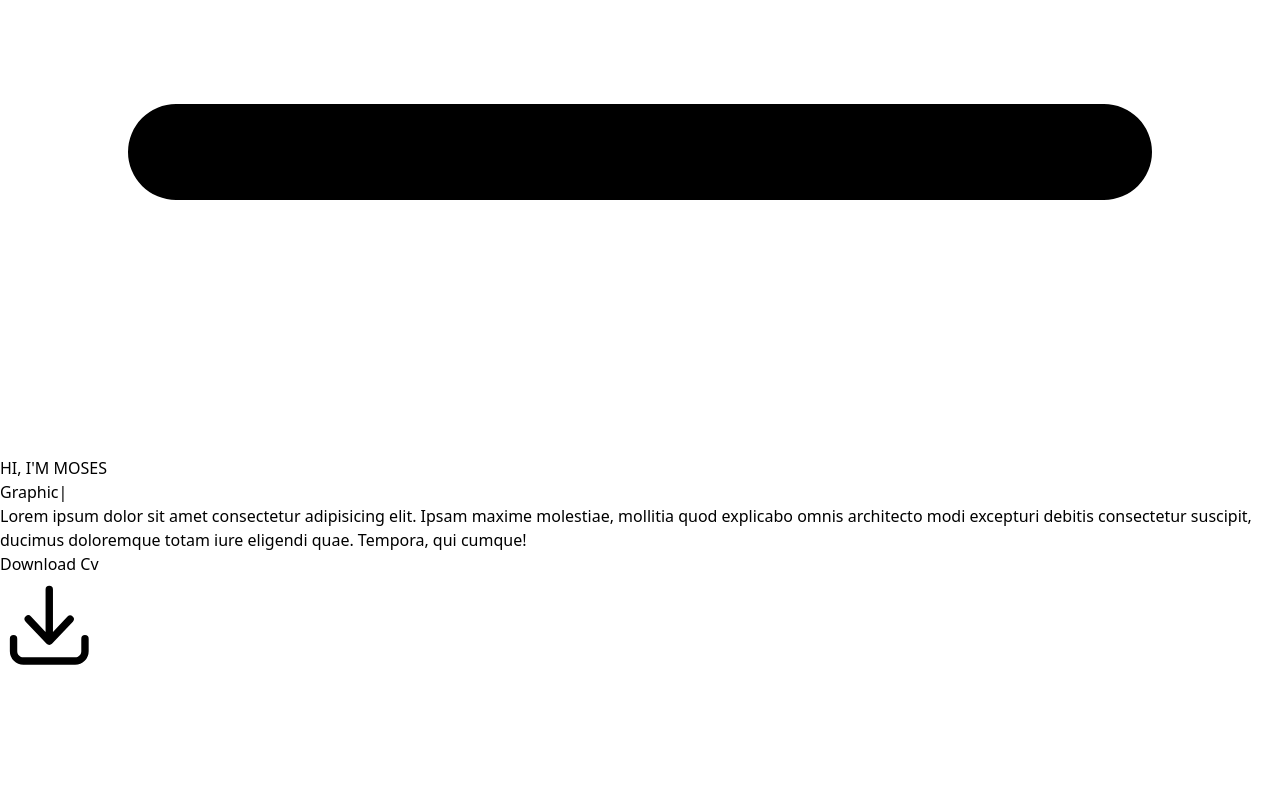
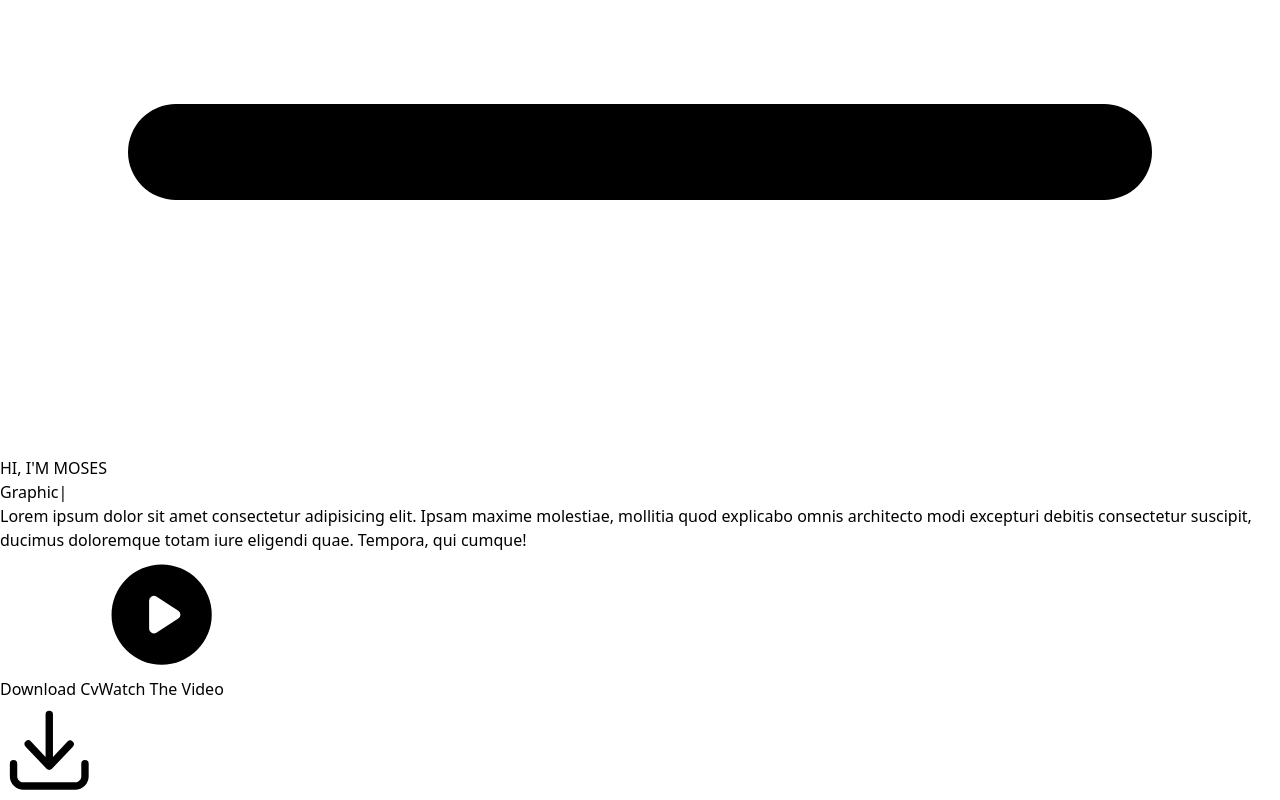
Before and after one commit to brightstar-moxi/brightstar, a Next.js app: page / in a window 1280 px wide. Shown: the part 2416-3216 px from the top of the page. Before the commit the page ends 3091 px from the top, so only its background shows below. Built offline with nearby package versions, Linux system fonts and the light colour scheme.

Commit message:
good afternoon

```diff
--- a/Components/Hero.tsx
+++ b/Components/Hero.tsx
@@ -2,7 +2,7 @@ import React from 'react'
 import Particle from './Particle'
 import TextEffect from './TextEffect'
 import Image from 'next/image'
-import { ArrowDownTrayIcon } from '@heroicons/react/20/solid'
+import { ArrowDownTrayIcon, PlayCircleIcon } from '@heroicons/react/20/solid'
 
 const Hero = () => {
     return (
@@ -14,16 +14,21 @@ const Hero = () => {
                         HI, I'M <span className='text-yellow-400'>MOSES</span>
                     </h1>
                     <TextEffect />
-                    <p className='mt-[2rem] text-[20px] text-[#ffffff92]'>
+                    <p className='mt-[1.5rem] text-[18px] text-[#ffffff92]'>
                         Lorem ipsum dolor sit amet consectetur adipisicing elit. Ipsam maxime molestiae,
                         mollitia quod explicabo omnis architecto modi excepturi debitis consectetur suscipit,
                         ducimus doloremque totam iure eligendi quae. Tempora, qui cumque!
                     </p>
-                    <div className='mt-[2rem] flex-col space-y-6 sm:space-y-0 sm:*:flex-row items-center sm:space-x-6'>
+                    <div className='mt-[2rem] flex-col space-y-6 sm:space-y-0 sm:flex sm:flex-row items-center sm:space-x-6'>
                         <button className='px-[2rem] hover:bg-yellow-400 transition-all duration-200 py-[1rem] text-[18px] font-bold
                         uppercase bg-[#55a6a5] text-black flex items-center space-x-2'>
                            <p>Download Cv</p>
                            <ArrowDownTrayIcon className='w-[1.6rem] h-[1.7rem] text-black'/>
+                        </button>
+                        <button className='flex items-center space-x-2'>
+                            <PlayCircleIcon className='w-[4rem] h-[4rem] hover:text-yellow-400 transition-all duration-200
+                            text-[#55a6a5]'/>
+                            <p className='text-[20px] font-semibold text-white'>Watch The Video</p>
                         </button>
                     </div>
                 </div>
```
